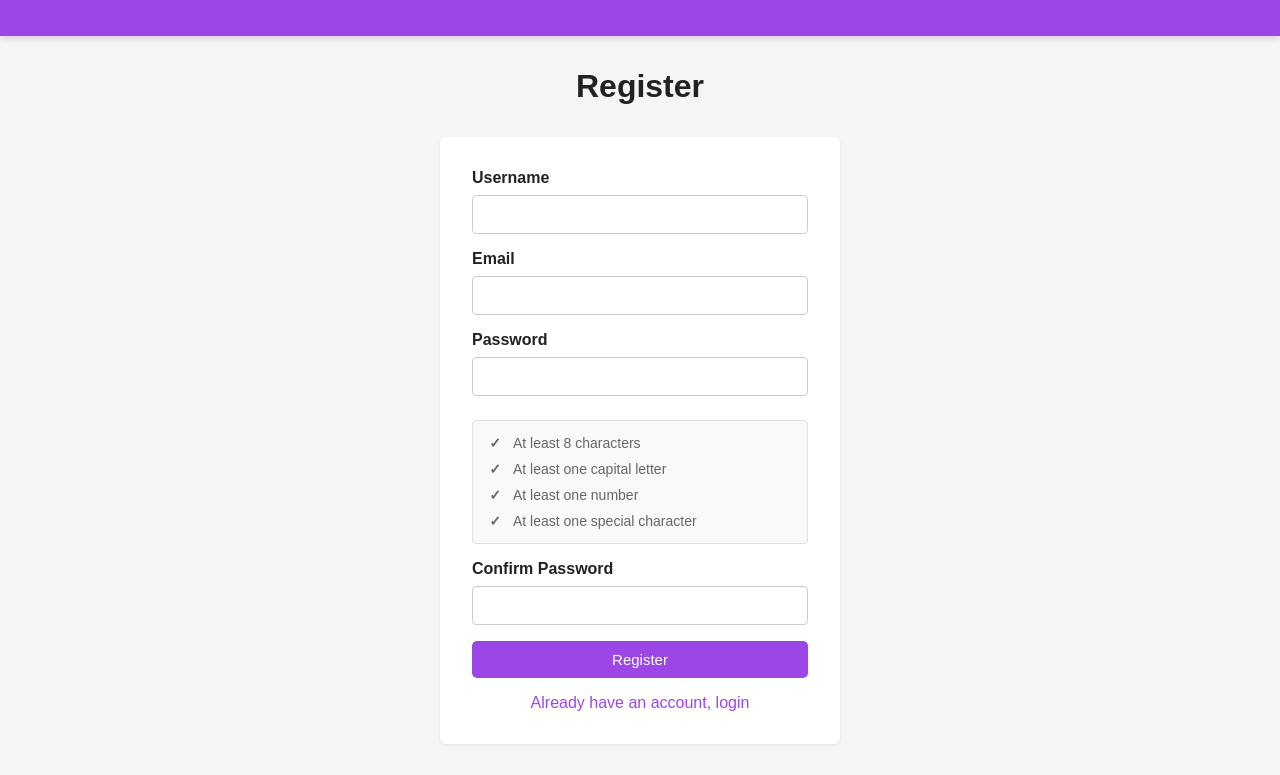
After one commit to AlexvanderLeeuw/OnboardingProject, a Django app: page /register/ in a window 1280 px wide. The commit adds this page. Shown: the top 775 px of the page. Run offline with Django 5.2, Linux system fonts and the light colour scheme.

Commit message:
Basic login and registering features

```diff
--- /dev/null
+++ b/onboarding/templates/onboarding/auth_base.html
@@ -0,0 +1,56 @@
+{% load static %}
+
+<!DOCTYPE html>
+<html lang="en">
+<head>
+    <meta charset="UTF-8">
+    <meta name="viewport" content="width=device-width, initial-scale=1.0">
+    <title>{% block title %}Finance Manager{% endblock %}</title>
+    <style>
+        * {
+            box-sizing: border-box;
+        }
+        body {
+            margin: 0;
+            font-family: Arial, Helvetica, sans-serif;
+            background-color: #f5f5f5;
+            color: #222;
+        }
+        .top-bar {
+            background-color: #9b46e5;
+            padding: 18px 24px;
+            box-shadow: 0 2px 6px rgba(0, 0, 0, 0.15);
+        }
+        .nav-container {
+            width: 100%;
+            display: flex;
+            align-items: center;
+            justify-content: space-between;
+        }
+        .main-content {
+            width: 100%;
+            max-width: 1200px;
+            margin: 0 auto;
+            padding: 32px 24px;
+        }
+        @media (max-width: 900px) {
+            .nav-container {
+                flex-direction: column;
+                align-items: flex-start;
+                gap: 12px;
+            }
+        }
+    </style>
+    {% block extra_css %}{% endblock %}
+</head>
+<body>
+    <header class="top-bar">
+        <div class="nav-container">
+        </div>
+    </header>
+    <main class="main-content">
+        {% block content %}
+        {% endblock %}
+    </main>
+</body>
+</html>
--- /dev/null
+++ b/onboarding/templates/onboarding/register.html
@@ -0,0 +1,171 @@
+{% extends "onboarding/auth_base.html" %}
+{% block title %}Register - Finance Manager{% endblock %}
+{% block extra_css %}
+<style>
+    .auth-container {
+        max-width: 400px;
+        margin: 0 auto;
+    }
+    .auth-container h1 {
+        text-align: center;
+        margin-bottom: 32px;
+        margin-top: 0;
+    }
+    .auth-form {
+        background-color: white;
+        padding: 32px;
+        border-radius: 6px;
+        box-shadow: 0 1px 3px rgba(0, 0, 0, 0.08);
+    }
+    .auth-form label {
+        display: block;
+        margin-bottom: 8px;
+        font-weight: bold;
+    }
+    .auth-form input {
+        width: 100%;
+        padding: 10px;
+        border: 1px solid #ccc;
+        border-radius: 4px;
+        font-size: 15px;
+        margin-bottom: 16px;
+    }
+    .auth-form button {
+        width: 100%;
+        padding: 10px 18px;
+        background-color: #9b46e5;
+        color: white;
+        border: none;
+        border-radius: 5px;
+        font-size: 15px;
+        cursor: pointer;
+    }
+    .error-message {
+        color: #dc2626;
+        margin-bottom: 16px;
+        text-align: center;
+    }
+    .login-link {
+        text-align: center;
+        margin-top: 16px;
+    }
+    .login-link a {
+        color: #9b46e5;
+        text-decoration: none;
+    }
+    .login-link a:hover {
+        text-decoration: underline;
+    }
+    .password-requirements {
+        background-color: #f9f9f9;
+        border: 1px solid #e0e0e0;
+        border-radius: 4px;
+        padding: 12px;
+        margin-top: 8px;
+        margin-bottom: 16px;
+        font-size: 14px;
+    }
+    .requirement {
+        display: flex;
+        align-items: center;
+        margin-bottom: 6px;
+        color: #666;
+    }
+    .requirement:last-child {
+        margin-bottom: 0;
+    }
+    .requirement.met {
+        color: #16a34a;
+    }
+    .requirement-icon {
+        width: 20px;
+        height: 20px;
+        margin-right: 8px;
+        display: flex;
+        align-items: center;
+        justify-content: center;
+        font-weight: bold;
+    }
+</style>
+{% endblock %}
+{% block content %}
+<div class="auth-container">
+    <h1>Register</h1>
+    <div class="auth-form">
+        {% if error %}
+        <div class="error-message">{{ error }}</div>
+        {% endif %}
+        <form method="POST">
+            {% csrf_token %}
+            <label for="username">Username</label>
+            <input type="text" id="username" name="username" required>
+
+            <label for="email">Email</label>
+            <input type="email" id="email" name="email" required>
+
+            <label for="password">Password</label>
+            <input type="password" id="password" name="password" required>
+            <div class="password-requirements">
+                <div class="requirement" id="req-length">
+                    <span class="requirement-icon">✓</span>
+                    <span>At least 8 characters</span>
+                </div>
+                <div class="requirement" id="req-capital">
+                    <span class="requirement-icon">✓</span>
+                    <span>At least one capital letter</span>
+                </div>
+                <div class="requirement" id="req-number">
+                    <span class="requirement-icon">✓</span>
+                    <span>At least one number</span>
+                </div>
+                <div class="requirement" id="req-special">
+                    <span class="requirement-icon">✓</span>
+                    <span>At least one special character</span>
+                </div>
+            </div>
+
+            <label for="password_confirm">Confirm Password</label>
+            <input type="password" id="password_confirm" name="password_confirm" required>
+
+            <button type="submit">Register</button>
+
+            <div class="login-link">
+                <a href="{% url 'login-page' %}">Already have an account, login</a>
+            </div>
+        </form>
+    </div>
+</div>
+<script>
+    const passwordField = document.getElementById('password');
+    const reqLength = document.getElementById('req-length');
+    const reqCapital = document.getElementById('req-capital');
+    const reqNumber = document.getElementById('req-number');
+    const reqSpecial = document.getElementById('req-special');
+
+    function validatePassword(password) {
+        const hasLength = password.length >= 8;
+        const hasCapital = /[A-Z]/.test(password);
+        const hasNumber = /[0-9]/.test(password);
+        const hasSpecial = /[!@#$%^&*()_+\-=\[\]{};:'"",.<>?/\\|`~]/.test(password);
+
+        updateRequirement(reqLength, hasLength);
+        updateRequirement(reqCapital, hasCapital);
+        updateRequirement(reqNumber, hasNumber);
+        updateRequirement(reqSpecial, hasSpecial);
+    }
+
+    function updateRequirement(element, isMet) {
+        if (isMet) {
+            element.classList.add('met');
+        } else {
+            element.classList.remove('met');
+        }
+    }
+
+    passwordField.addEventListener('input', () => {
+        validatePassword(passwordField.value);
+    });
+
+    validatePassword(passwordField.value);
+</script>
+{% endblock %}
--- a/onboarding/urls.py
+++ b/onboarding/urls.py
@@ -1,22 +1,53 @@
 from django.urls import path
+
 from onboarding import views
 
+
+
 urlpatterns = [
+
+    #Auth
+
+    path('login/', views.login_page, name='login-page'),
+
+    path('register/', views.register_page, name='register-page'),
+
+    path('logout/', views.logout_page, name='logout-page'),
+
+
+
     #API
+
     path('api/categories/', views.CategoryList.as_view(), name='category-list'),
+
     path('api/categories/<int:pk>', views.CategoryDetails.as_view(), name='category-detail'),
+
     path('api/expenses/', views.ExpenseList.as_view(), name='expense-list'),
+
     path('api/expenses/<int:pk>', views.ExpenseDetails.as_view(), name='expense-detail'),
+
     path('api/incomes/', views.IncomeList.as_view(), name='income-list'),
+
     path('api/incomes/<int:pk>', views.IncomeDetails.as_view(), name='income-detail'),
 
+
+
     #Templates
+
     path('categories/', views.categories_page, name='categories-page'),
+
     path('expenses/', views.expenses_page, name='expenses-page'),
+
     path('expense/<int:pk>/', views.expense_details_page, name='expense-details-page'),
+
     path('incomes/', views.incomes_page, name='incomes-page'),
+
     path('income/<int:pk>/', views.income_details_page, name='income-details-page'),
+
     path('monthly-expenses/', views.monthly_expenses_page, name='monthly-expenses-page'),
+
     path('monthly-incomes/', views.monthly_incomes_page, name='monthly-incomes-page'),
+
     path('expense-income-comparison/', views.expense_income_comparison_page, name='expense-income-comparison-page'),
+
 ]
--- a/onboarding/views.py
+++ b/onboarding/views.py
@@ -1,66 +1,307 @@
 from rest_framework.generics import ListCreateAPIView, RetrieveUpdateDestroyAPIView
+
 from onboarding.models import Category, Expense, Income
+
 from onboarding.serializers import CategorySerializer, ExpenseSerializer, IncomeSerializer
+
 from onboarding.choice_lists import CURRENCY_CHOICES
-from django.shortcuts import render
+
+from django.shortcuts import render, redirect
+
+from django.contrib.auth import authenticate, login, logout
+
+from django.contrib.auth.models import User
+
+from django.contrib.auth.decorators import login_required
+
+from django.views.decorators.http import require_http_methods
+
+from django.db import IntegrityError
+
+import re
+
+
 
 class CategoryList(ListCreateAPIView):
+
     serializer_class = CategorySerializer
+
     def get_queryset(self):
+
         return Category.objects.filter(owner=self.request.user).order_by("name")
+
     def perform_create(self, serializer):
+
         serializer.save(owner=self.request.user)
 
+
+
 class CategoryDetails(RetrieveUpdateDestroyAPIView):
+
     serializer_class = CategorySerializer
+
     def get_queryset(self):
+
         return Category.objects.filter(owner=self.request.user)
 
+
+
 class ExpenseList(ListCreateAPIView):
+
     serializer_class = ExpenseSerializer
+
     def get_queryset(self):
+
         return Expense.objects.filter(owner=self.request.user)
+
     def perform_create(self, serializer):
+
         serializer.save(owner=self.request.user)
 
+
+
 class ExpenseDetails(RetrieveUpdateDestroyAPIView):
+
     serializer_class = ExpenseSerializer
+
     def get_queryset(self):
+
         return Expense.objects.filter(owner=self.request.user)
 
+
+
 class IncomeList(ListCreateAPIView):
+
     serializer_class = IncomeSerializer
+
     def get_queryset(self):
+
         return Income.objects.filter(owner=self.request.user)
+
     def perform_create(self, serializer):
+
         serializer.save(owner=self.request.user)
 
+
+
 class IncomeDetails(RetrieveUpdateDestroyAPIView):
+
     serializer_class = IncomeSerializer
+
     def get_queryset(self):
+
         return Income.objects.filter(owner=self.request.user)
 
+
+
+def protected_page(view_func):
+
+    def wrapper(request, *args, **kwargs):
+
+        if not request.user.is_authenticated:
+
+            return redirect('login-page')
+
+        return view_func(request, *args, **kwargs)
+
+    return wrapper
+
+
+
+def validate_password(password):
+
+    errors = []
+
+    if len(password) < 8:
+
+        errors.append('Password must be at least 8 characters long')
+
+    if not re.search(r'[A-Z]', password):
+
+        errors.append('Password must contain at least one capital letter')
+
+    if not re.search(r'[0-9]', password):
+
+        errors.append('Password must contain at least one number')
+
+    if not re.search(r'[!@#$%^&*()_+\-=\[\]{};:\'",.<>?/\\|`~]', password):
+
+        errors.append('Password must contain at least one special character')
+
+    return errors
+
+
+
 #Template views start here
+
+@protected_page
+
 def categories_page(request):
+
     return render(request, "onboarding/categories.html")
 
+
+
+@protected_page
+
 def expenses_page(request):
+
     return render(request, "onboarding/expenses.html", {"currency_choices": CURRENCY_CHOICES})
 
+
+
+@protected_page
+
 def expense_details_page(request, pk):
+
     return render(request, "onboarding/expensedetails.html", {"currency_choices": CURRENCY_CHOICES, "expense_id": pk})
 
+
+
+@protected_page
+
 def incomes_page(request):
+
     return render(request, "onboarding/incomes.html", {"currency_choices": CURRENCY_CHOICES})
 
+
+
+@protected_page
+
 def income_details_page(request, pk):
+
     return render(request, "onboarding/incomedetails.html", {"currency_choices": CURRENCY_CHOICES, "income_id": pk})
 
+
+
+@protected_page
+
 def monthly_expenses_page(request):
+
     return render(request, "onboarding/monthlyexpenses.html", {"currency_choices": CURRENCY_CHOICES})
 
+
+
+@protected_page
+
 def monthly_incomes_page(request):
+
     return render(request, "onboarding/monthlyincomes.html", {"currency_choices": CURRENCY_CHOICES})
 
+
+
+@protected_page
+
 def expense_income_comparison_page(request):
+
     return render(request, "onboarding/expenseincomecomparison.html", {"currency_choices": CURRENCY_CHOICES})
+
+
+
+@require_http_methods(["GET", "POST"])
+
+def login_page(request):
+
+    if request.user.is_authenticated:
+
+        return redirect('categories-page')
+
+
+
+    if request.method == 'POST':
+
+        username = request.POST.get('username')
+
+        password = request.POST.get('password')
+
+        user = authenticate(request, username=username, password=password)
+
+
+
+        if user is not None:
+
+            login(request, user)
+
+            return redirect('categories-page')
+
+        else:
+
+            return render(request, 'onboarding/login.html', {'error': 'Invalid username or password'})
+
+
+
+    return render(request, 'onboarding/login.html')
+
+
+
+@require_http_methods(["GET", "POST"])
+
+def register_page(request):
+
+    if request.user.is_authenticated:
+
+        return redirect('categories-page')
+
+
+
+    if request.method == 'POST':
+
+        username = request.POST.get('username')
+
+        email = request.POST.get('email')
+
+        password = request.POST.get('password')
+
+        password_confirm = request.POST.get('password_confirm')
+
+
+
+        password_errors = validate_password(password)
+
+        if password_errors:
+
+            return render(request, 'onboarding/register.html', {'error': password_errors[0]})
+
+
+
+        if password != password_confirm:
+
+            return render(request, 'onboarding/register.html', {'error': 'Passwords do not match'})
+
+
+
+        if User.objects.filter(username=username).exists():
+
+            return render(request, 'onboarding/register.html', {'error': 'Username already exists'})
+
+
+
+        if User.objects.filter(email=email).exists():
+
+            return render(request, 'onboarding/register.html', {'error': 'Email already exists'})
+
+
+
+        try:
+
+            user = User.objects.create_user(username=username, email=email, password=password)
+
+            login(request, user)
+
+            return redirect('categories-page')
+
+        except IntegrityError:
+
+            return render(request, 'onboarding/register.html', {'error': 'Error creating account'})
+
+
+
+    return render(request, 'onboarding/register.html')
+
+
+
+def logout_page(request):
+
+    logout(request)
+
+    return redirect('login-page')
```
Also changed, not shown: onboarding/templates/onboarding/base.html (+89 -1 lines), onboarding/templates/onboarding/login.html (added, +84 -0 lines).
